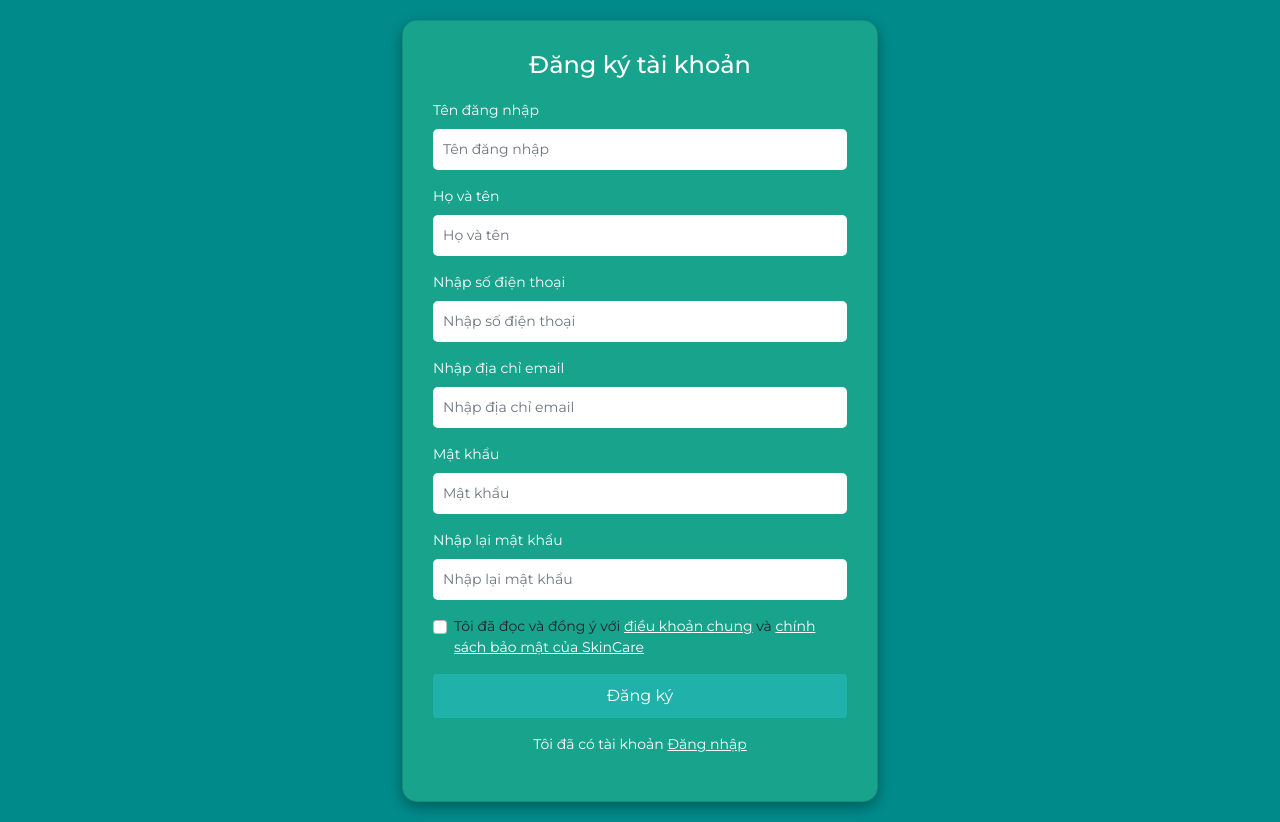
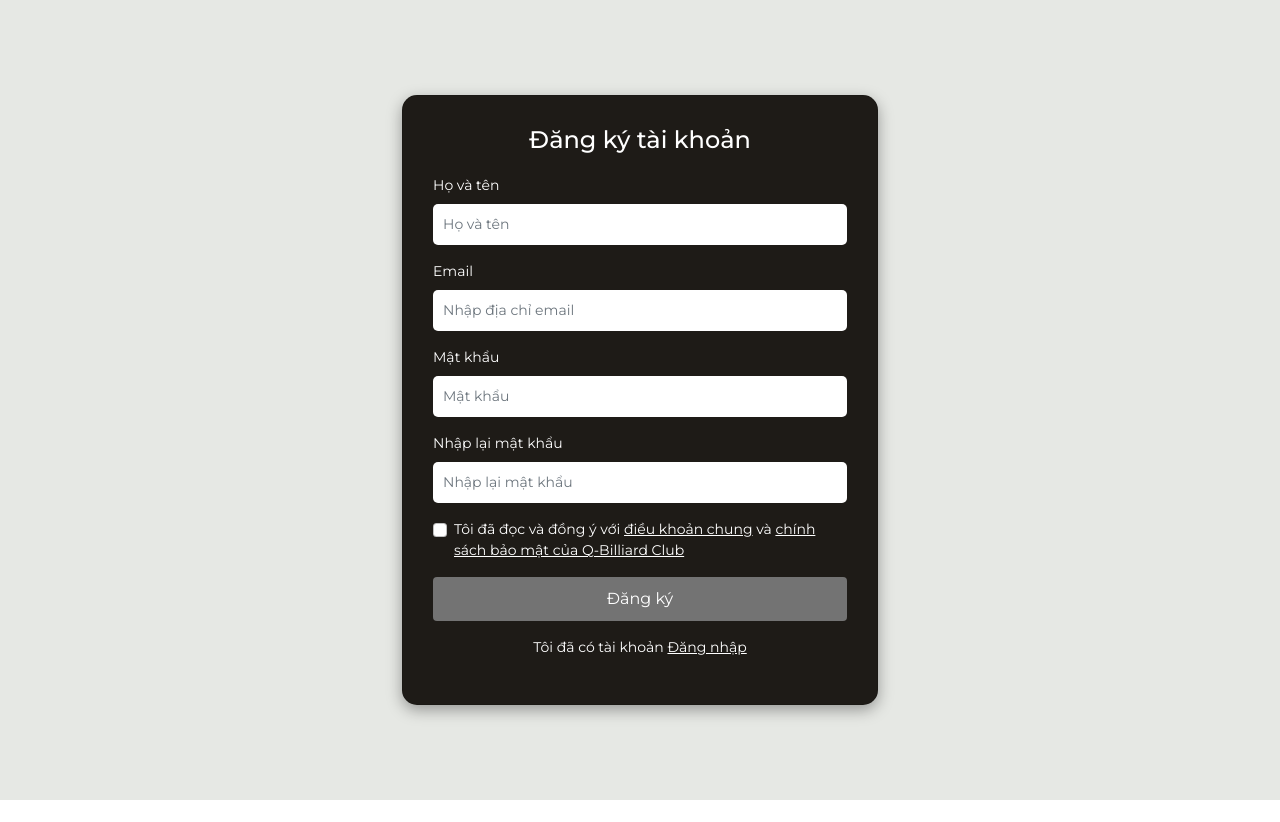
Before and after one commit to luuducquang/datn, a Nuxt app in the folder frontend/billiard-user-nuxtjs/: page /registry in a window 1280 px wide. After the commit the page ends 800 px from the top, so only its background shows below. Built offline with nearby package versions, Linux system fonts and the light colour scheme.

Commit message:
update fe verifyotp

```diff
--- a/frontend/billiard-user-nuxtjs/pages/login/index.vue
+++ b/frontend/billiard-user-nuxtjs/pages/login/index.vue
@@ -2,16 +2,16 @@
     <div class="login-container">
         <div class="login-form card">
             <div class="card-body">
-                <h2 class="login-form-title">Login Skin Care</h2>
+                <h2 class="login-form-title">Q-Billiard Club</h2>
                 <form @submit.prevent="onFinish">
                     <div class="form-group mb-3">
                         <input
                             type="text"
-                            id="username"
-                            v-model="username"
+                            id="email"
+                            v-model="email"
                             class="form-control"
                             required
-                            placeholder="Username"
+                            placeholder="Email"
                         />
                     </div>
                     <div class="form-group mb-3">
@@ -21,7 +21,7 @@
                             v-model="password"
                             class="form-control"
                             required
-                            placeholder="Password"
+                            placeholder="Mật khẩu"
                         />
                     </div>
                     <!-- <div class="form-check mb-3 d-flex remember_item"> -->
@@ -38,28 +38,38 @@
                             Remember username
                         </label> -->
                     <!-- </div> -->
+
                     <button
                         type="submit"
-                        class="btn btn-primary w-100 login_btn"
+                        class="btn btn-primary w-100 d-flex justify-content-center align-items-center login_btn"
                         :disabled="loading"
                     >
-                        Log in
+                        <span
+                            v-if="loading"
+                            class="spinner-border spinner-border-sm me-2"
+                            role="status"
+                            aria-hidden="true"
+                        ></span>
+                        <span>{{
+                            loading ? "Đang xử lý..." : "Đăng nhập"
+                        }}</span>
                     </button>
 
                     <NuxtLink class="createAccount" to="/registry"
-                        >Create account</NuxtLink
+                        >Tạo tài khoản</NuxtLink
                     >
                 </form>
             </div>
             <div class="text-center mt-3">
                 <p style="color: #fff; font-size: 11px">
                     Phần mềm quản lý quán bi-a
-                    <i class="fa-solid fa-copyright"></i> SkinCare 2024 NuxtJs
-                    by LuuDucQuang
+                    <i class="fa-solid fa-copyright"></i> Q-Billiard Club 2025
+                    NuxtJs by LuuDucQuang
                 </p>
             </div>
         </div>
     </div>
+    <alert-toast :visible="alertVisible" :message="title" />
 </template>
 
 <script setup>
@@ -67,29 +77,52 @@ import { ref } from "vue";
 import { useRouter } from "vue-router";
 import { login } from "~/services/login.service";
 import Cookies from "js-cookie";
+import axios from "axios";
 
 definePageMeta({
     layout: "onlychildren",
 });
 
-const username = ref("");
+const email = ref("");
 const password = ref("");
 const remember = ref(false);
 const loading = ref(false);
 const router = useRouter();
+const alertVisible = ref(false);
+const title = ref("");
 
 const onFinish = async () => {
     loading.value = true;
     try {
         const res = await login({
-            username: username.value,
+            email: email.value,
             password: password.value,
         });
         res.isRemember = remember.value;
 
         await loginSuccess(res);
     } catch (error) {
-        console.error("Error logging in:", error);
+        if (axios.isAxiosError(error)) {
+            alertVisible.value = true;
+            const status = error.response?.status;
+            title.value = error.response?.data.detail;
+
+            if (status === 403) {
+                title.value = "Tài khoản chưa được xác thực.";
+
+                const encoded = email.value;
+                const emailencode = btoa(encoded);
+
+                setTimeout(() => {
+                    router.push(`/verifyotp/${emailencode}`);
+                    alertVisible.value = false;
+                }, 2000);
+            }
+
+            setTimeout(() => {
+                alertVisible.value = false;
+            }, 2000);
+        }
     } finally {
         loading.value = false;
     }
@@ -107,14 +140,13 @@ const loginSuccess = async (res) => {
     justify-content: center;
     align-items: center;
     height: 100vh;
-    background-color: darkcyan;
+    background-color: #e6e8e4;
 }
 
 .login-form {
     width: 400px;
     padding: 20px;
-    border-radius: 30px;
-    background-color: #18a38d;
+    background-color: var(--color-primary);
 }
 
 .login-form-title {
@@ -125,7 +157,7 @@ const loginSuccess = async (res) => {
 }
 
 .btn-primary {
-    background-color: #20b2aa;
+    background-color: var(--color-second-text);
 }
 
 ::placeholder {
--- a/frontend/billiard-user-nuxtjs/pages/registry/index.vue
+++ b/frontend/billiard-user-nuxtjs/pages/registry/index.vue
@@ -8,19 +8,6 @@
                             Đăng ký tài khoản
                         </h2>
                         <form @submit.prevent="onFinish">
-                            <div class="mb-3">
-                                <label for="username" class="form-label"
-                                    >Tên đăng nhập</label
-                                >
-                                <input
-                                    type="text"
-                                    id="username"
-                                    v-model="username"
-                                    class="form-control"
-                                    required
-                                    placeholder="Tên đăng nhập"
-                                />
-                            </div>
                             <div class="mb-3">
                                 <label for="fullName" class="form-label"
                                     >Họ và tên</label
@@ -34,7 +21,7 @@
                                     placeholder="Họ và tên"
                                 />
                             </div>
-                            <div class="mb-3">
+                            <!-- <div class="mb-3">
                                 <label for="phone" class="form-label"
                                     >Nhập số điện thoại</label
                                 >
@@ -46,10 +33,10 @@
                                     required
                                     placeholder="Nhập số điện thoại"
                                 />
-                            </div>
+                            </div> -->
                             <div class="mb-3">
                                 <label for="email" class="form-label"
-                                    >Nhập địa chỉ email</label
+                                    >Email</label
                                 >
                                 <input
                                     type="email"
@@ -94,20 +81,28 @@
                                     class="form-check-input"
                                     required
                                 />
-                                <label for="terms" class="form-check-label">
+                                <label for="terms" class="form-check-label check_conditon">
                                     Tôi đã đọc và đồng ý với
                                     <a href="#">điều khoản chung</a> và
                                     <a href="#"
-                                        >chính sách bảo mật của SkinCare</a
+                                        >chính sách bảo mật của Q-Billiard Club</a
                                     >
                                 </label>
                             </div>
                             <button
                                 type="submit"
-                                class="btn btn-primary w-100"
+                                class="btn btn-primary w-100 d-flex justify-content-center align-items-center"
                                 :disabled="loading"
                             >
-                                Đăng ký
+                                <span
+                                    v-if="loading"
+                                    class="spinner-border spinner-border-sm me-2"
+                                    role="status"
+                                    aria-hidden="true"
+                                ></span>
+                                <span>{{
+                                    loading ? "Đang xử lý..." : "Đăng ký"
+                                }}</span>
                             </button>
                             <div class="text-center mt-3">
                                 <p>
@@ -136,7 +131,6 @@ definePageMeta({
     layout: "onlychildren",
 });
 
-const username = ref("");
 const fullName = ref("");
 const phone = ref("");
 const email = ref("");
@@ -152,11 +146,9 @@ const onFinish = async () => {
     loading.value = true;
     try {
         await registryUser({
-            username: String(username.value),
+            email: String(email.value),
             password: String(password.value),
             fullname: String(fullName.value),
-            email: String(email.value),
-            phone: String(phone.value),
             address: "",
             avatar: "/static/uploads/user.jpg",
             loyalty_points: 0,
@@ -188,14 +180,14 @@ const onFinish = async () => {
     justify-content: center;
     align-items: center;
     min-height: 100vh;
-    background-color: darkcyan;
+    background-color: #e6e8e4;
     padding: 20px;
     font-size: 14px;
 }
 
 .card {
     border-radius: 15px;
-    background-color: #18a38d;
+    background-color: var(--color-primary);
     box-shadow: rgba(0, 0, 0, 0.35) 0px 5px 15px;
 }
 
@@ -218,14 +210,15 @@ const onFinish = async () => {
 }
 
 .btn-primary {
-    background-color: #20b2aa;
+    background-color: var(--color-second-text);
     border: none;
     padding: 10px;
     font-size: 1rem;
 }
 
 .btn-primary:hover {
-    background-color: #1a998c;
+    background-color: #fff;
+    color: var(--color-primary);
 }
 
 .form-check-label a {
@@ -283,4 +276,8 @@ const onFinish = async () => {
 .goto_login:hover {
     color: #68da5b;
 }
+
+.check_conditon{
+    color: #fff;
+}
 </style>
--- /dev/null
+++ b/frontend/billiard-user-nuxtjs/pages/verifyotp/[email].vue
@@ -0,0 +1,98 @@
+<template>
+    <div class="verify-container">
+        <div class="card verify-form">
+            <div class="card-body">
+                <h3>Xác thực OTP</h3>
+                <form @submit.prevent="handleVerify">
+                    <div class="mb-3">
+                        <label for="otp">Mã OTP:</label>
+
+                        <input
+                            v-model="otp"
+                            id="otp"
+                            type="text"
+                            class="form-control"
+                            placeholder="Nhập mã OTP"
+                            required
+                        />
+                    </div>
+                    <button
+                        type="submit"
+                        class="btn btn-success w-100"
+                        :disabled="loading"
+                    >
+                        <span
+                            v-if="loading"
+                            class="spinner-border spinner-border-sm me-2"
+                        ></span>
+                        <span>{{
+                            loading ? "Đang xác thực..." : "Xác thực"
+                        }}</span>
+                    </button>
+                </form>
+                <alert-toast :visible="alertVisible" :message="message" />
+            </div>
+        </div>
+    </div>
+</template>
+
+<script setup>
+import { ref, onMounted } from "vue";
+import { useRoute, useRouter } from "vue-router";
+import axios from "axios";
+
+definePageMeta({
+    layout: "onlychildren",
+});
+
+const otp = ref("");
+const route = useRoute();
+const router = useRouter();
+const email = ref("");
+const loading = ref(false);
+const alertVisible = ref(false);
+const message = ref("");
+
+onMounted(() => {
+    if (route.query.e) {
+        try {
+            email.value = atob(route.query.e);
+        } catch (e) {
+            message.value = "Đường dẫn không hợp lệ!";
+            alertVisible.value = true;
+        }
+    }
+});
+
+const handleVerify = async () => {
+    loading.value = true;
+    try {
+        await verifyOtp({
+            email: email.value,
+            otp: otp.value,
+        });
+        message.value = "Xác thực thành công!";
+        alertVisible.value = true;
+        setTimeout(() => router.push("/login"), 1000);
+    } catch (err) {
+        if (axios.isAxiosError(err)) {
+            message.value = err.response?.data.detail || "Lỗi xác thực";
+            alertVisible.value = true;
+        }
+    } finally {
+        loading.value = false;
+    }
+};
+</script>
+
+<style scoped>
+.verify-container {
+    display: flex;
+    justify-content: center;
+    align-items: center;
+    min-height: 100vh;
+}
+.verify-form {
+    width: 400px;
+}
+</style>
--- a/frontend/billiard-user-nuxtjs/services/registry.service.ts
+++ b/frontend/billiard-user-nuxtjs/services/registry.service.ts
@@ -5,6 +5,6 @@ import { apiClient } from "~/constant/request";
 export const registryUser = async (
     data: Record<string, string | number>
 ): Promise<Account> => {
-    const res = await apiClient?.post(`${AccountUrl}/add`, data);
+    const res = await apiClient?.post(`/register`, data);
     return res?.data;
 };
```
Also changed, not shown: 1 other file (tests, documents, lock files or other folders).
